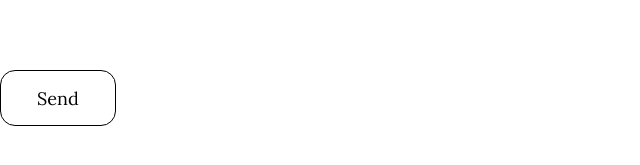
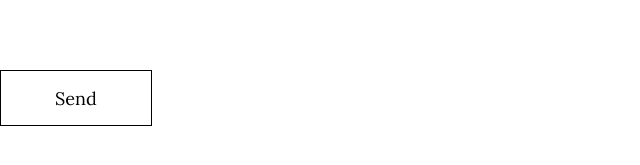
Before and after one commit to cekrem/minimail, a Preact app: page / in a window 1280 px wide. Shown: the part 373-538 px from the top of the page, without its empty margins (0-640 px from the left). Built offline with nearby package versions, Linux system fonts and the light colour scheme.

Commit message:
tweak button; add reply-to header

```diff
--- a/src/app.css
+++ b/src/app.css
@@ -28,14 +28,14 @@ label {
 
 button {
   all: unset;
+  box-sizing: border-box;
   position: absolute;
   display: flex;
   justify-content: center;
   align-items: center;
-  height: 3rem;
-  padding: 0 2rem;
+  height: 56px;
+  padding: 0 3rem;
   border: thin solid black;
-  border-radius: 15px;
   transition: opacity 0.2s ease;
   opacity: 0;
   pointer-events: none;
@@ -59,7 +59,7 @@ button.enabled:hover {
   display: flex;
   justify-content: flex-start;
   align-items: flex-start;
-  height: 4rem;
+  height: 68px;
   width: 100%;
   position: relative;
 }
```
Also changed, not shown: 1 other file (tests, documents, lock files or other folders).
